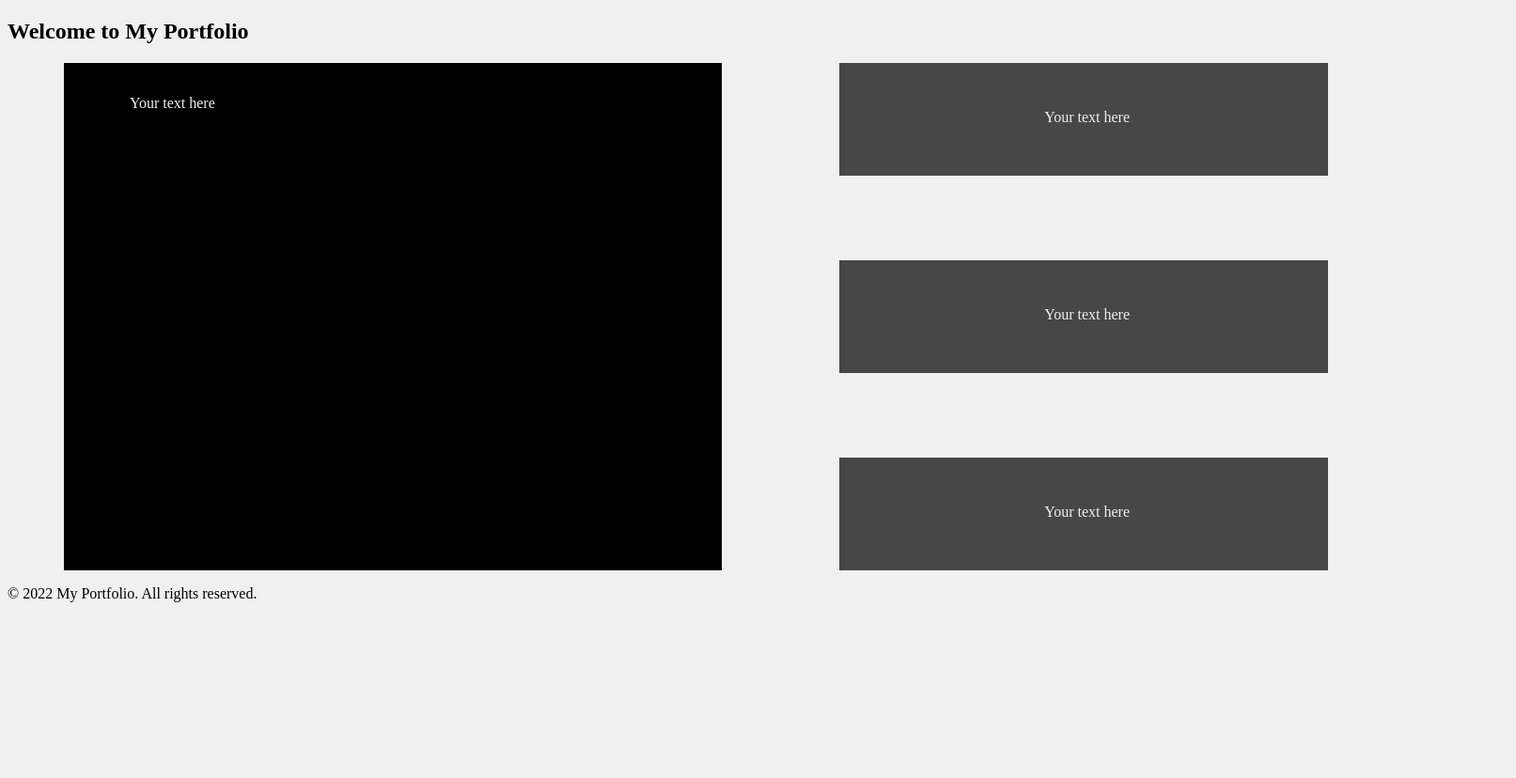
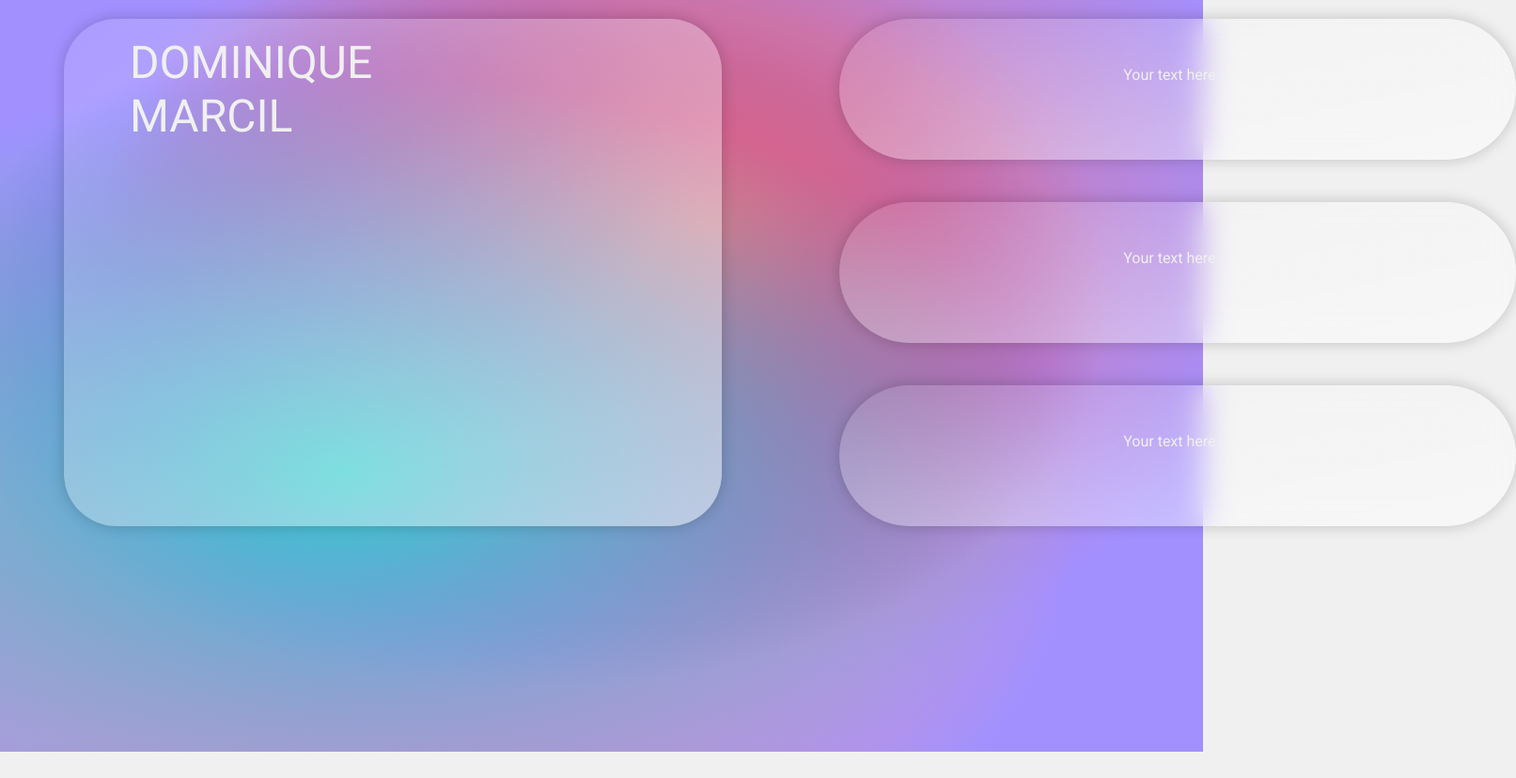
Before and after one commit to DominiqueMarcil/Portfolio, a plain HTML site: page index.html in a window 1280 px wide. Shown: the whole page at 94% size, 1613 px wide, since content can reach past the window. Drawn offline with Linux system fonts and the light colour scheme.

Commit message:
GRADIENT ANIMATION AND JAVASCRIPT

```diff
--- a/css/styles.css
+++ b/css/styles.css
@@ -3,6 +3,7 @@ body {
     flex-direction: row;
     height: 100vh;
     background-color: #f0f0f0;
+    font-family: 'Roboto', sans-serif;
 }
 
 
@@ -16,15 +17,27 @@ body {
     background-color: #000000;
     margin-left: 60px;
     position: flex;
+    background: white;
+    background: linear-gradient(
+        to right bottom,
+        rgba(255, 255, 255, 0.10),
+        rgba(255, 255, 255, 0.5)
+    );
+    /* backdrop-filter: blur(1rem); */
+    /* z-index: 1; */
+    border-radius: 3.5rem;
+    box-shadow: 0 0 1rem rgba(0, 0, 0, 0.2);
 }
+
 
 .rectangle-text-header {
     position: relative;
     top: 5%;
     margin-left: 40%;
     transform: translate(-50%, -50%);
-    color:#f0f0f0
-    /* add your preferred styles for the text */
+    color:#f0f0f0;
+    font-family: 'Roboto', sans-serif;
+    font-size: 3rem;
 }
 
 .small-rectangles {
@@ -32,10 +45,10 @@ body {
     display: flex;
     flex-direction: column;
     justify-content: space-between;
+
 }
 
 .rectangle-text-small {
-    position: relative;
     padding-left: 17%;
     margin-top: 40px;
     margin-right: 50%;
@@ -44,15 +57,49 @@ body {
 }
 
 .small-rectangle {
-    width: 520px;
-    height: 120px;
+    width: 720px;
+    height: 150px;
     background-color: rgb(71, 71, 71);
+    background-color: #000000;
+    position: flex;
+    background: white;
+    background: linear-gradient(
+        to right bottom,
+        rgba(255, 255, 255, 0.10),
+        rgba(255, 255, 255, 0.5)
+    );
+    backdrop-filter: blur(1rem);
+    z-index: 1;
+    border-radius: 5rem;
+    box-shadow: 0 0 1rem rgba(0, 0, 0, 0.2)
+
 }
 
 .filler {
     width: 150px;
 }
 
+.mesh-gradient {
+    position: absolute;
+    top: 0;
+    left: 0;
+    width: 100%;
+    height: 100%;
+    z-index: -1;
+}
+
+.mesh-gradient::before {
+    content: "";
+    position: absolute;
+    top: 0;
+    left: 0;
+    width: 100%;
+    height: 100%;
+    background: inherit; /* Inherit background from parent */
+    filter: blur(50px); /* Apply blur effect to the pseudo-element */
+}
+
+
 @media screen and (max-width: 768px) {
     .small-rectangles {
         flex-direction: row;
--- a/index.html
+++ b/index.html
@@ -5,14 +5,21 @@
     <title>Dom Designs</title>
     <meta name="viewport" content="width=device-width, initial-scale=1.0">
     <link rel="stylesheet" href="css/styles.css">
+    <link rel="preconnect" href="https://fonts.googleapis.com">
+<link rel="preconnect" href="https://fonts.gstatic.com" crossorigin>
+<link href="https://fonts.googleapis.com/css2?family=Roboto&display=swap" rel="stylesheet">
+<link rel="preconnect" href="https://fonts.googleapis.com">
+<link rel="preconnect" href="https://fonts.gstatic.com" crossorigin>
+<link href="https://fonts.googleapis.com/css2?family=Roboto:wght@400;500;700&display=swap" rel="stylesheet">
 </head>
 <body>
+    <canvas class="mesh-gradient"></canvas>
     <header>
         <section>
-        <h1>Welcome to My Portfolio</h1>
+        <h1></h1>
         <div class="hero">
             <div class="large-rectangle">
-                <p class="rectangle-text-header">Your text here</p>
+                <p class="rectangle-text-header">DOMINIQUE MARCIL</p>
             </div>
             <div class="filler"> </div>
             <div class="small-rectangles">
@@ -27,6 +34,7 @@
                 </div>
             </div>
         </div>
+
         </section>
     </header>
 <section>
@@ -41,7 +49,7 @@
     </main>
 </section>
     <footer>
-        <p>&copy; 2022 My Portfolio. All rights reserved.</p>
     </footer>
+    <script src="script.js"></script>
 </body>
 </html>
--- /dev/null
+++ b/script.js
@@ -0,0 +1,23 @@
+
+const gradient = document.querySelector('.mesh-gradient');
+let angle = 0;
+
+function animateGradient() {
+    angle = (angle + 1) % 360; // Keep angle within 0-359 range
+    const colors = [
+        `radial-gradient(at ${50 + 25 * Math.sin(angle * Math.PI / 180)}% ${50 + 25 * Math.cos(angle * Math.PI / 180)}%, rgb(51, 204, 204) 0px, transparent 60%)`, //cyan,
+        `radial-gradient(at ${50 + 25 * Math.sin((angle + 79) * Math.PI / 180)}% ${50 + 25 * Math.cos((angle + -85) * Math.PI / 180)}%, rgb(233, 109, 131) 0px, transparent 60%)`, //orange,
+        `radial-gradient(at ${50 + 25 * Math.sin((angle + 15) * Math.PI / 180)}% ${50 + 25 * Math.cos((angle + 15) * Math.PI / 180)}%, rgb(222, 81, 251) 0px, transparent 60%)`, //purple,
+        `radial-gradient(at ${50 + 25 * Math.sin((angle + 42) * Math.PI / 180)}% ${50 + 25 * Math.cos((angle + -42) * Math.PI / 180)}%, rgb(0, 0, 255) 0px, transparent 60%)`, //blue,
+
+        `radial-gradient(at ${50 + 25 * Math.sin((angle + 10) * Math.PI / 180)}% ${50 + 25 * Math.cos((angle + 25) * Math.PI / 180)}%, rgb(223, 220, 113) 0px, transparent 60%)`, //yellow,
+        `radial-gradient(at ${50 + 25 * Math.sin((angle + 57) * Math.PI / 180)}% ${50 + 25 * Math.cos((angle + -57) * Math.PI / 180)}%, rgb(200, 50, 66) 0px, #a290ff 60%)`,//red,
+    ];
+
+    // gradient.style.filter = "blur(20px)"; // Apply blur filter
+    gradient.style.background = colors.join(', ');
+
+    requestAnimationFrame(animateGradient);
+}
+
+animateGradient();
```
